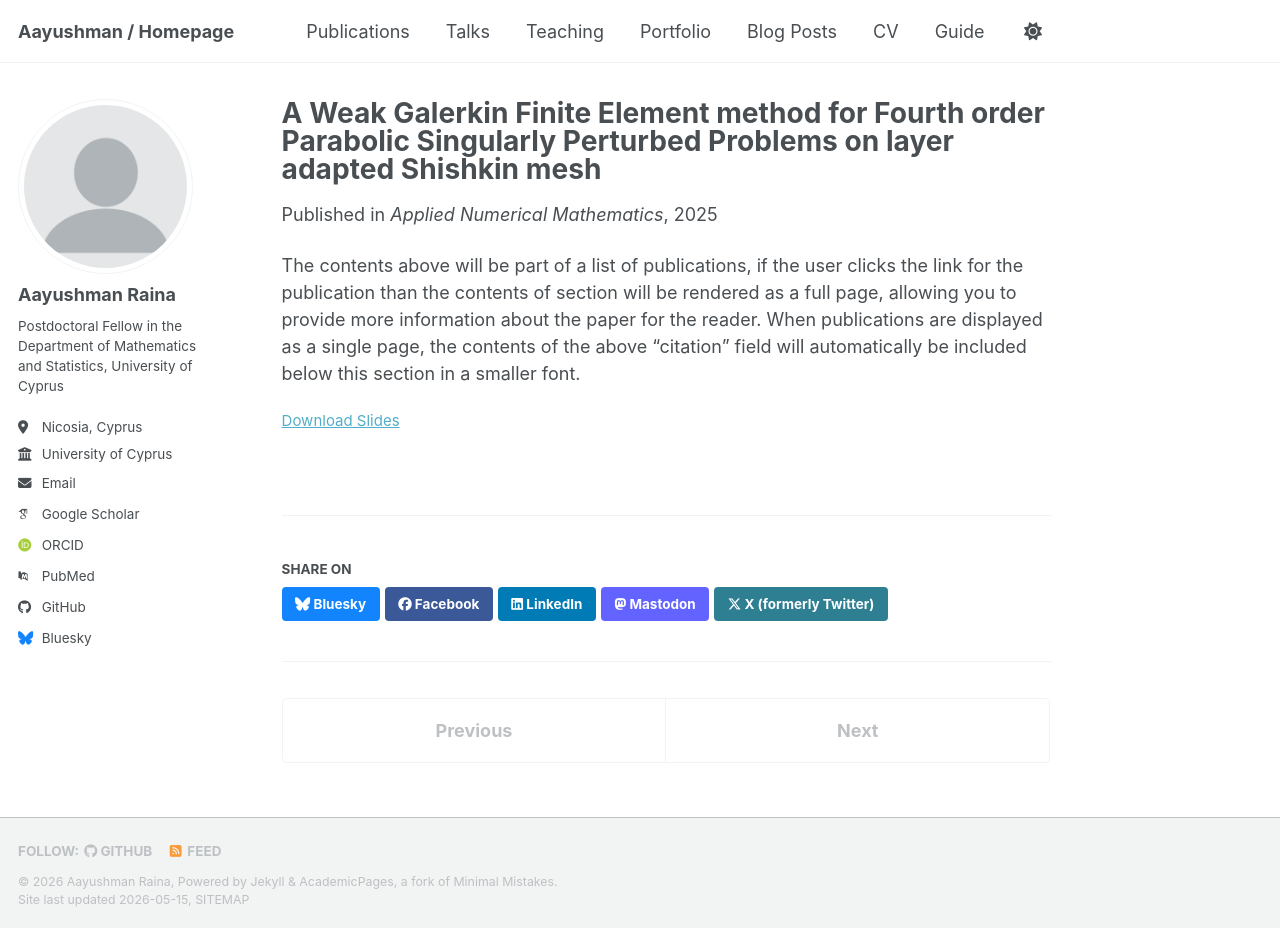
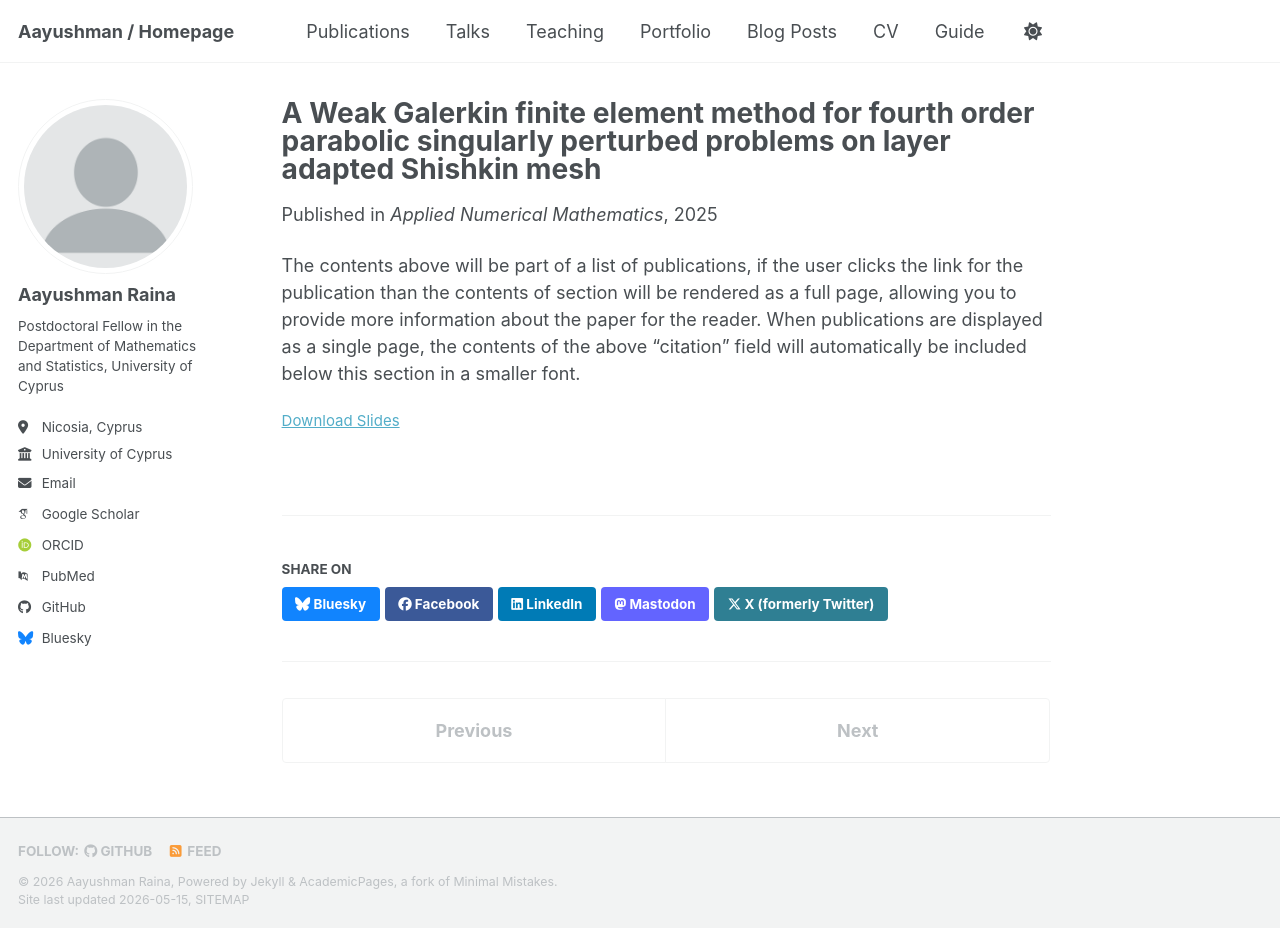
Before and after one commit to Aayushman5/Aayushman5.github.io, a Jekyll site: the page built from _publications/2010-10-01-paper-title-number-2.md, in a window 1280 px wide and 928 px high. Built offline with Jekyll 4.4.1, drawn with Linux system fonts in a browser that asks for light colours; some web fonts are replaced; a script bundle is joined from its source files by our own code; library files that are not in the unit come from our copies.

```diff
--- a/_publications/2010-10-01-paper-title-number-2.md
+++ b/_publications/2010-10-01-paper-title-number-2.md
@@ -1,5 +1,5 @@
 ---
-title: "A Weak Galerkin Finite Element method for Fourth order Parabolic Singularly Perturbed Problems on layer adapted Shishkin mesh"
+title: "A Weak Galerkin finite element method for fourth order parabolic singularly perturbed problems on layer adapted Shishkin mesh"
 collection: publications
 category: manuscripts
 permalink: /publication/2010-10-01-paper-title-number-2
```
